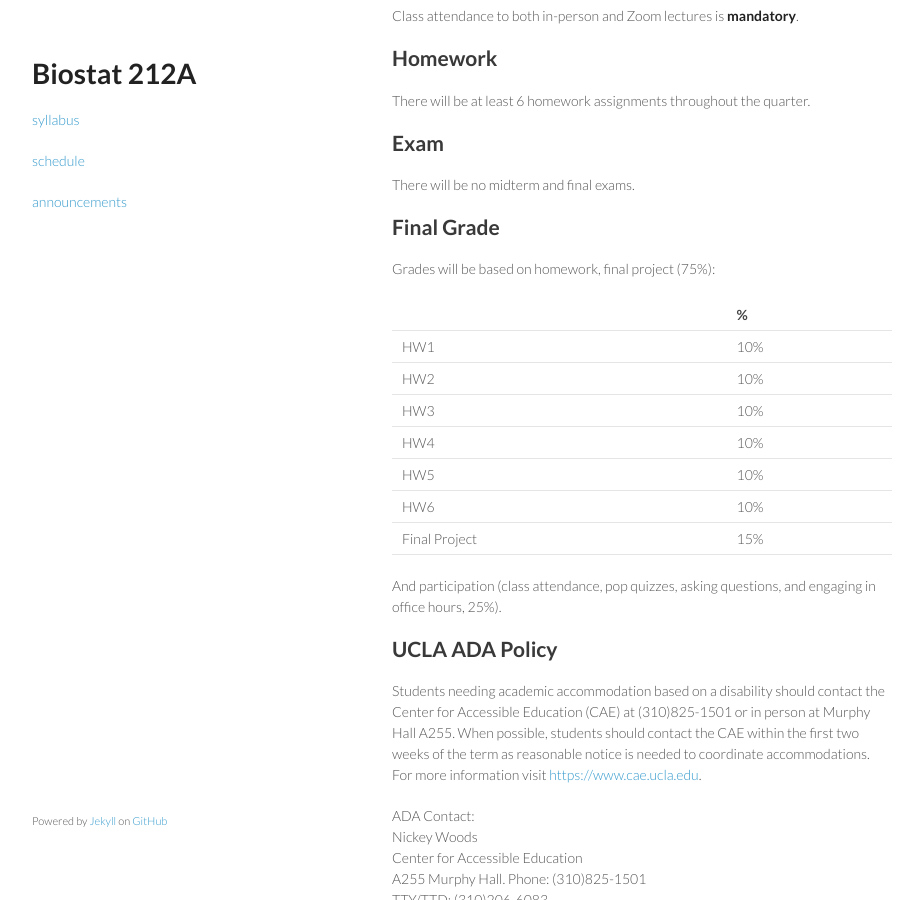
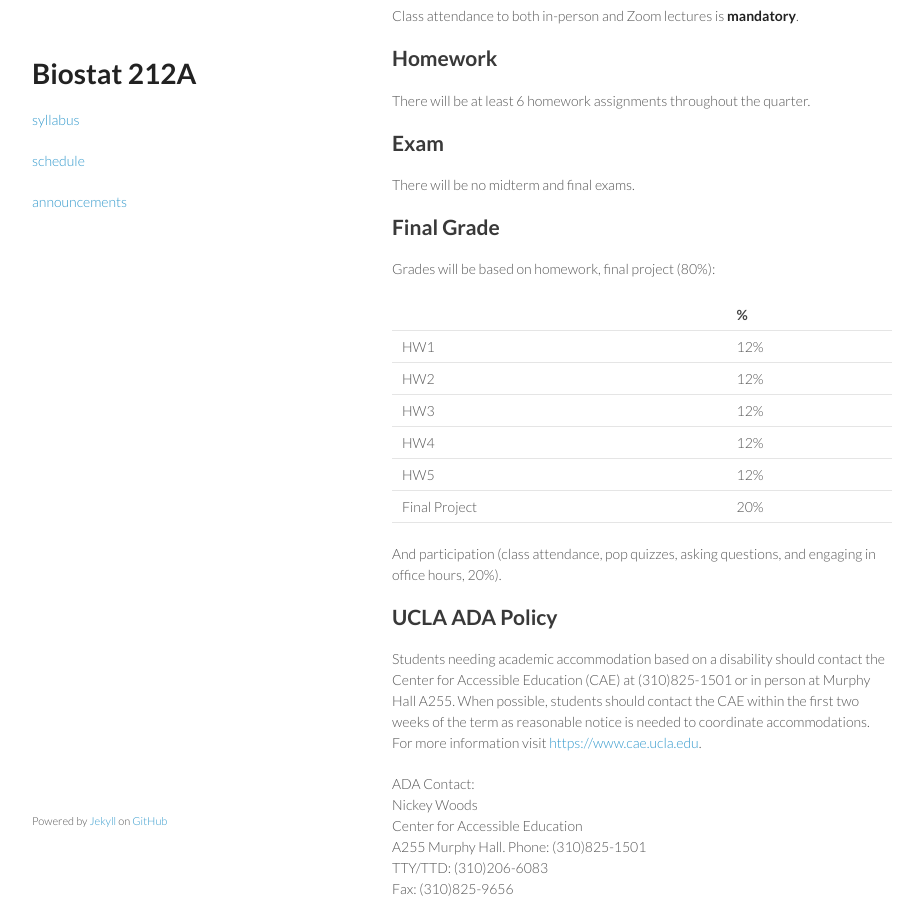
Before and after one commit to ucla-biostat-212a/2025winter, a Jekyll site: the page built from syllabus/syllabus.md, in a window 1280 px wide and 900 px high, scrolled down 1569 px. Shown: the whole window, without its empty margins (178-1101 px from the left). Built offline with Jekyll 4.4.1, drawn with Linux system fonts in a browser that asks for light colours.

Commit message:
revise hw

```diff
--- a/syllabus/syllabus.md
+++ b/syllabus/syllabus.md
@@ -79,19 +79,18 @@ There will be no midterm and final exams.
 
 ## Final Grade
 
-Grades will be based on homework, final project (75%):
+Grades will be based on homework, final project (80%):
 
 |         | %          |
 |--------------|---------------|
-| HW1  | 10% |
-| HW2  | 10% |
-| HW3  | 10% |
-| HW4  | 10% |
-| HW5  | 10% |
-| HW6  | 10% |
-| Final Project  | 15% |
+| HW1  | 12% |
+| HW2  | 12% |
+| HW3  | 12% |
+| HW4  | 12% |
+| HW5  | 12% |
+| Final Project  | 20% |
 
-And participation (class attendance, pop quizzes, asking questions, and engaging in office hours, 25%).
+And participation (class attendance, pop quizzes, asking questions, and engaging in office hours, 20%).
 
 ## UCLA ADA Policy
 
```
